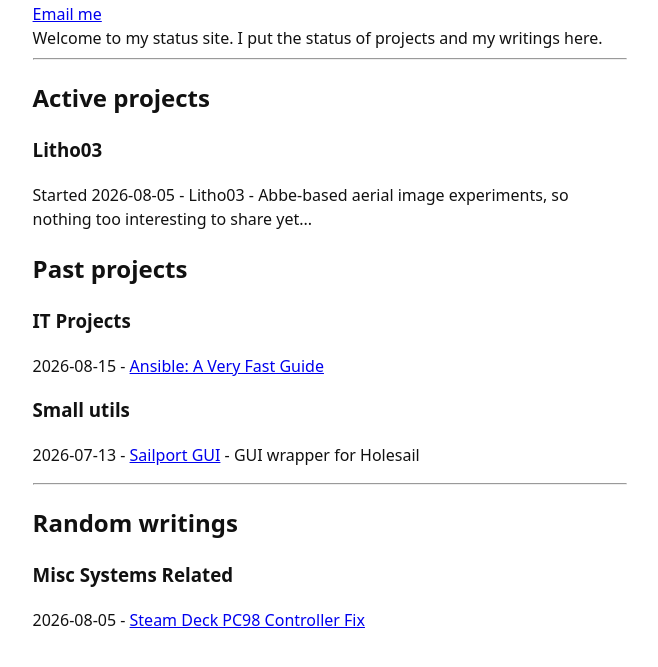
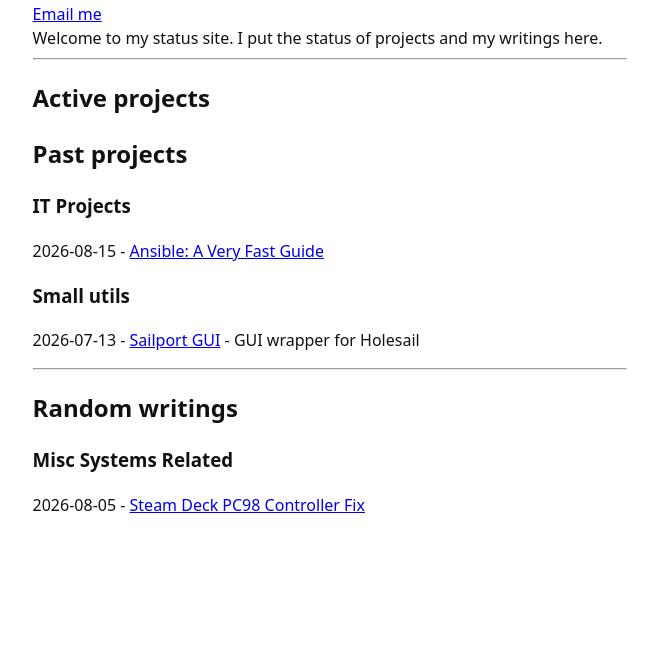
Before and after one commit to nanovz/nanovz.github.io, a plain HTML site: page index.html in a window 1280 px wide. Shown: the part 87-754 px from the top of the page, without its empty margins (310-968 px from the left). Drawn offline with Linux system fonts and the light colour scheme.

Commit message:
Update index.html to remove Litho03 project details
Removed details about the Litho03 project.

```diff
--- a/index.html
+++ b/index.html
@@ -15,11 +15,9 @@ Welcome to my status site. I put the status of projects and my writings here.
 </span>
 <hr>
 <h2>Active projects</h2>
-<h3> Litho03 </h3>
+<h3>  </h3>
     <p>
-        Started 2026-08-05 -
-        Litho03 -
-        Abbe-based aerial image experiments, so nothing too interesting to share yet...
+
     </p>
 <h2>Past projects</h2>
 <h3>IT Projects</h3>
```
